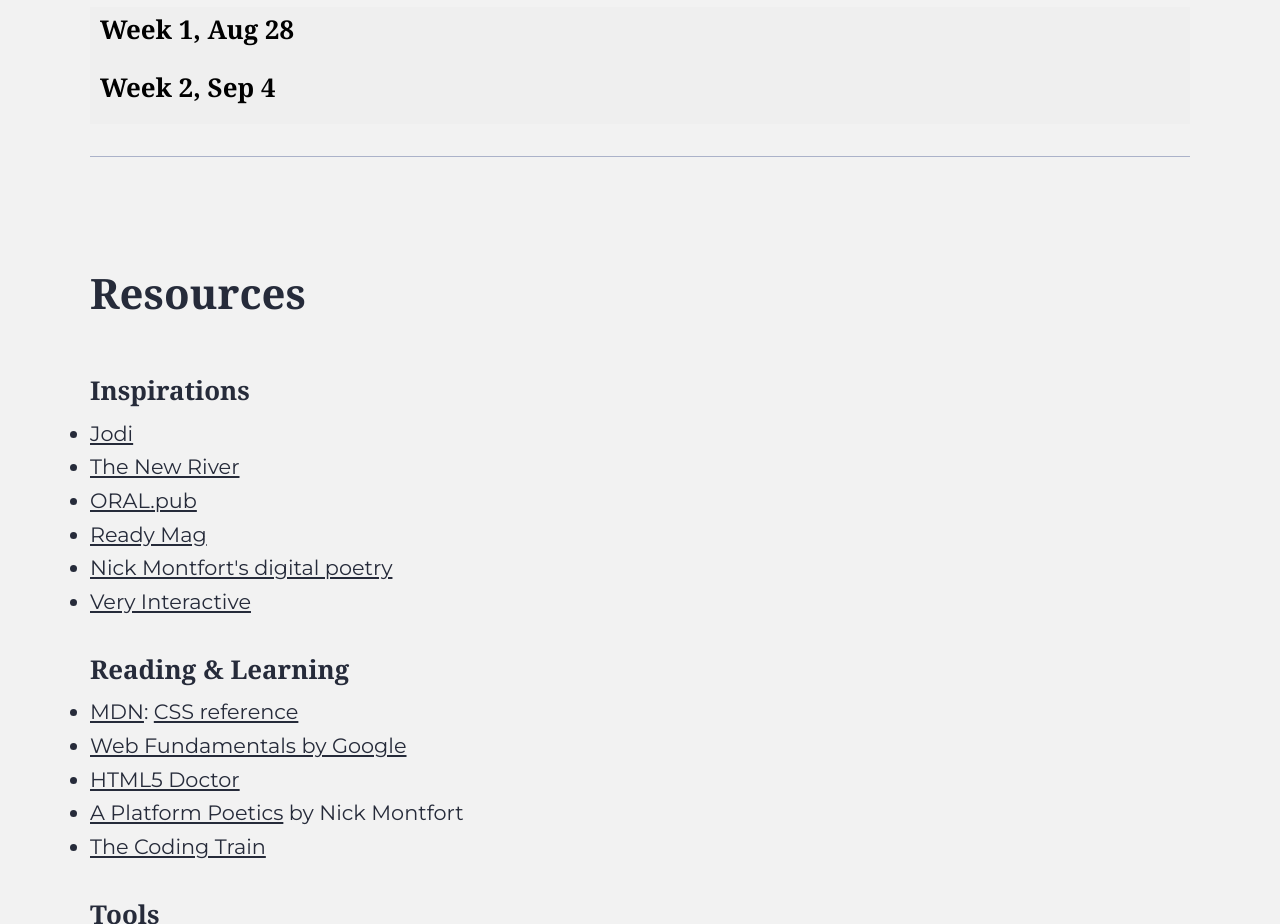
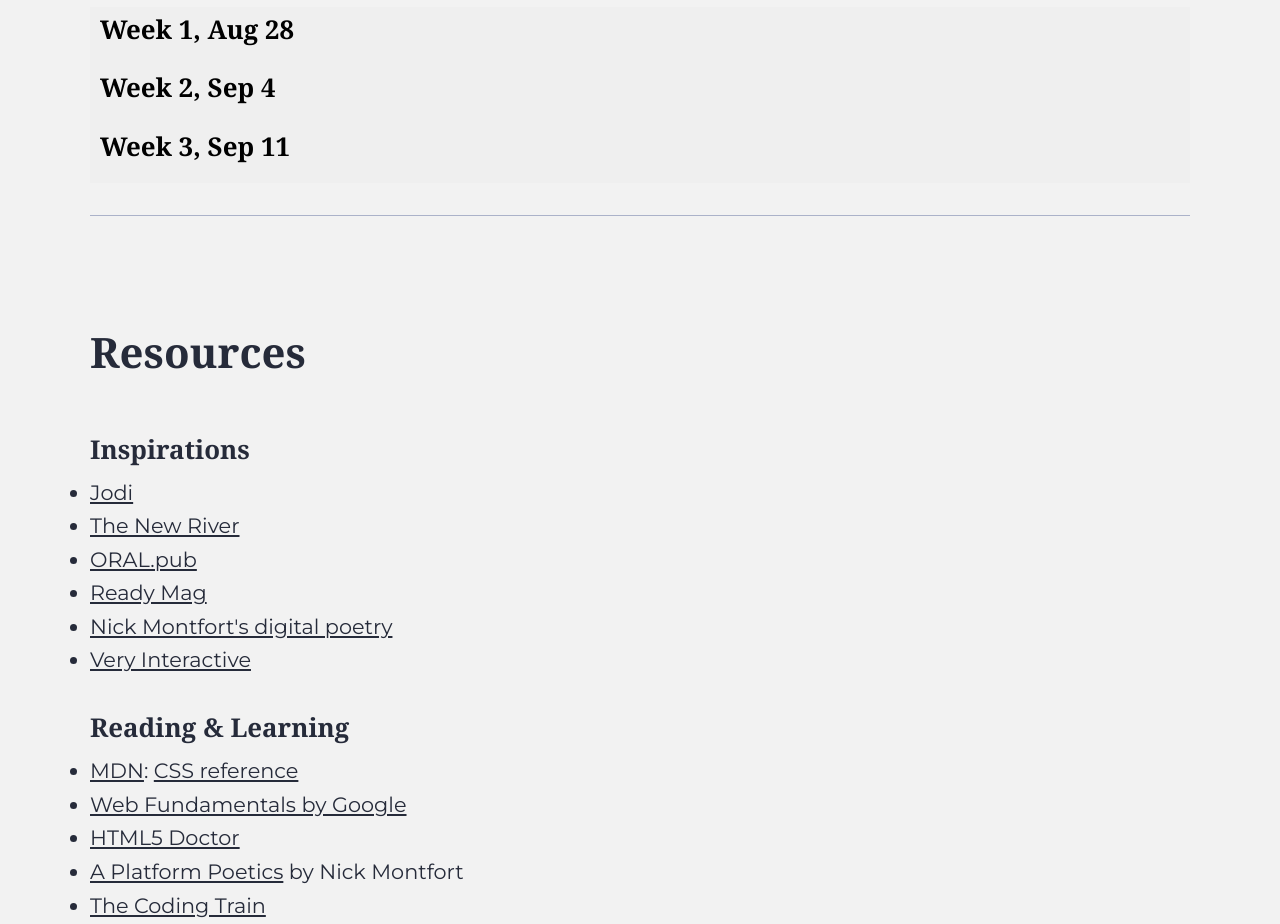
Before and after one commit to KarlieZhao/MEDP34100_Fall24, a plain HTML site: page index.html in a window 1280 px wide. Shown: the part 3500-4424 px from the top of the page. Drawn offline with nearby package versions, Linux system fonts and the light colour scheme; a web font is replaced by a local one.

Commit message:
updated week3

```diff
--- a/index.html
+++ b/index.html
@@ -301,7 +301,30 @@
                                             </li>
                                         </ul><br>
                                         <!-- <h3><a href="./templates/week2.txt">Exercise template</a></h3> -->
-                                        <h3>Assignment</h3> see end of <a href="https://drive.google.com/file/d/1foFtMAPOQd31NSm4LiqM28Nd_DzysnpT/view?usp=drive_link" target="_blank">slides</a>.
+                                        <h3>Assignment</h3> see end of <a
+                                            href="https://drive.google.com/file/d/1foFtMAPOQd31NSm4LiqM28Nd_DzysnpT/view?usp=drive_link"
+                                            target="_blank">slides</a>.
+                            </div>
+                            <button class="collapsible">
+                                <h3>Week 3, Sep 11</h3>
+                            </button>
+                            <div class="content">
+                                <!-- <h3> =><a
+                                        href="https://drive.google.com/file/d/1foFtMAPOQd31NSm4LiqM28Nd_DzysnpT/view?usp=sharing"
+                                        target="_blank">Slides</a>
+                                    <= </h3> -->
+                                <ul>
+                                    <li>Reading response review</li>
+                                    <li>JS Review: DOM, events</li>
+                                    <li>Exercise (<a href="./templates/week3.txt" target="_blank">Templates</a>)+ break
+                                        40min</li>
+                                    <li>Dynamic graphics rendering</li>
+                                    <li>JavaScript Arrays</li>
+                                </ul><br>
+                                <!-- <h3><a href="./templates/week2.txt">Exercise template</a></h3> -->
+                                <h3>Assignment</h3> Coding practice #1 due by noon, Wed, SEP 18. <br>See end of <a
+                                    href="https://drive.google.com/file/d/1foFtMAPOQd31NSm4LiqM28Nd_DzysnpT/view?usp=drive_link"
+                                    target="_blank">slides</a>.
                             </div>
                         </div>
                     </div>
```
Also changed, not shown: pages/student-pages.html (+1 -1 lines), templates/week3.txt (renamed from templates/week2.txt).
